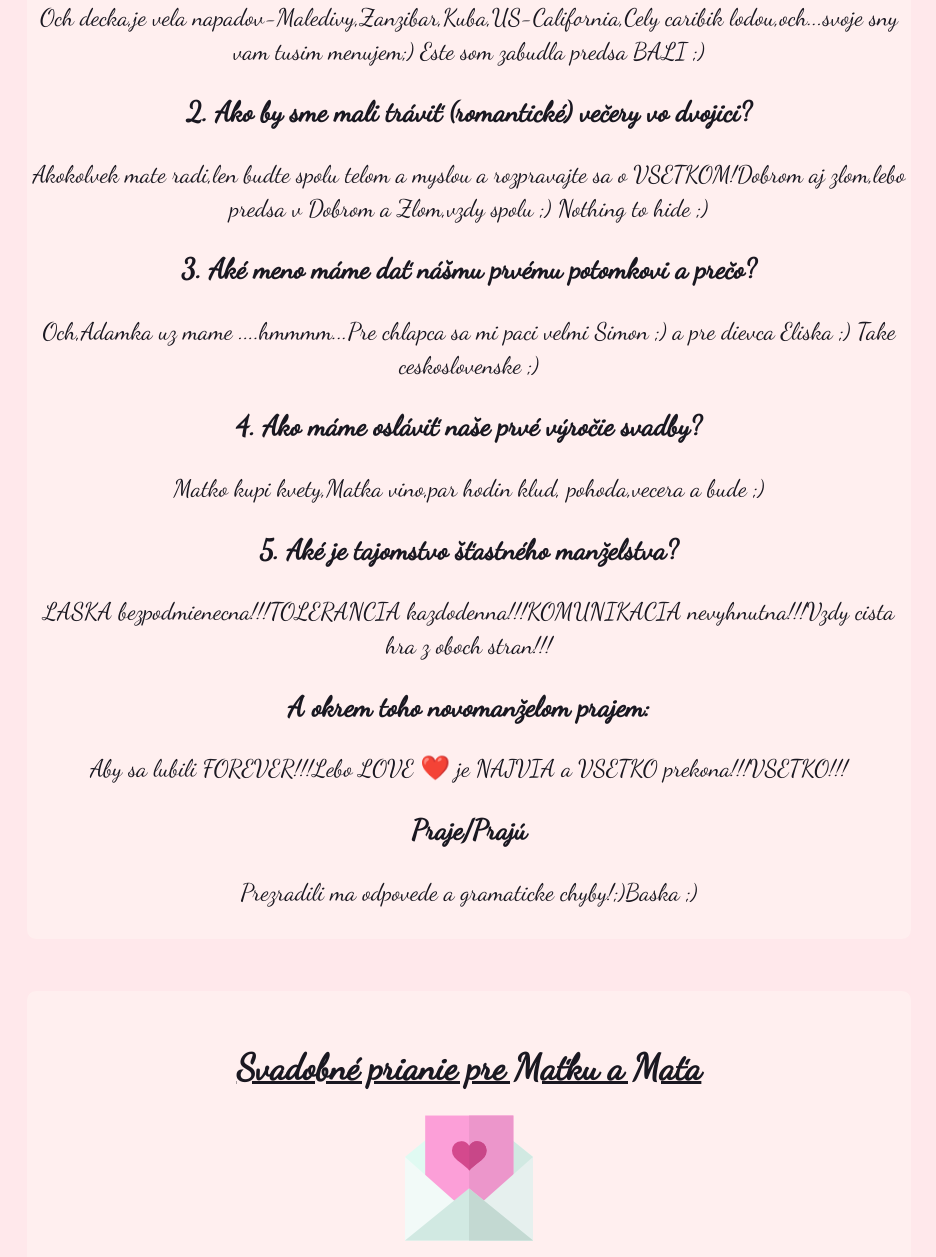
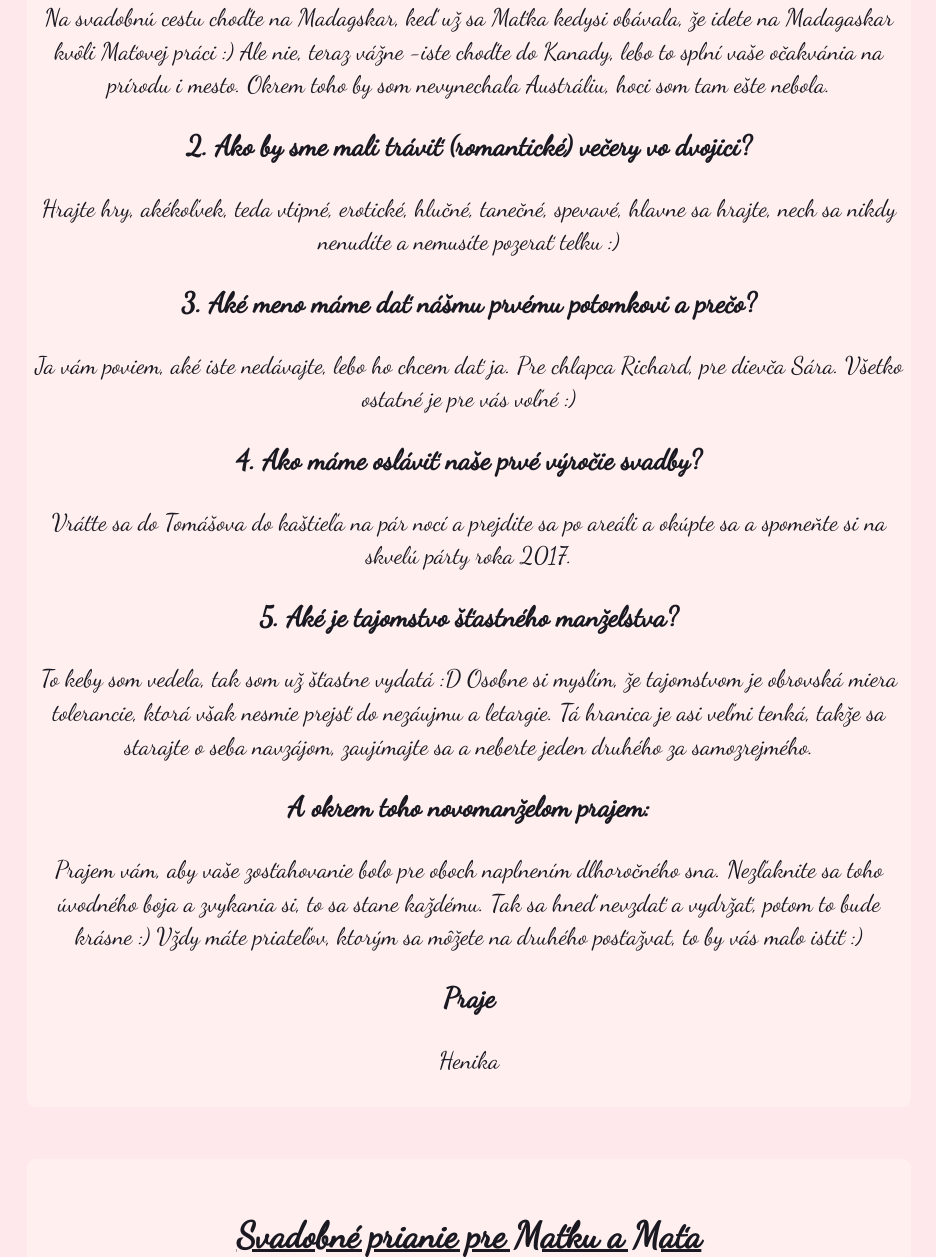
Before and after one commit to czertbytes/matka-a-matko, a plain HTML site: page prani/index.html in a window 1280 px wide. Shown: the part 391-1648 px from the top of the page, without its empty margins (171-1107 px from the left). Drawn offline with Linux system fonts and the light colour scheme.

Commit message:
add henika

```diff
--- a/prani/index.html
+++ b/prani/index.html
@@ -56,6 +56,25 @@
         <h2>Svadobné prianie pre Maťku a Maťa</h2>
         <img src="./wedding-invitation.png">
         <h3>1. Kam máme vyraziť na svadobnú cestu a ktoré miesto na svete si nemáme nechať ujsť?</h3>
+        <span>Na svadobnú cestu choďte na Madagskar, keď už sa Maťka kedysi obávala, že idete na Madagaskar kvôli Maťovej práci :) Ale nie, teraz vážne -iste choďte do Kanady, lebo to splní vaše očakvánia na prírodu i mesto. Okrem toho by som nevynechala Austráliu, hoci som tam ešte nebola.</span>
+        <h3>2. Ako by sme mali tráviť (romantické) večery vo dvojici?</h3>
+        <span>Hrajte hry, akékoľvek, teda vtipné, erotické, hlučné, tanečné, spevavé, hlavne sa hrajte, nech sa nikdy nenudíte a nemusíte pozerať telku :)</span>
+        <h3>3. Aké meno máme dať nášmu prvému potomkovi a prečo?</h3>
+        <span>Ja vám poviem, aké iste nedávajte, lebo ho chcem dať ja. Pre chlapca Richard, pre dievča Sára. Všetko ostatné je pre vás voľné :)</span>
+        <h3>4. Ako máme osláviť naše prvé výročie svadby?</h3>
+        <span>Vráťte sa do Tomášova do kaštieľa na pár nocí a prejdite sa po areáli a okúpte sa a spomeňte si na skvelú párty roka  2017.</span>
+        <h3>5. Aké je tajomstvo šťastného manželstva?</h3>
+        <span>To keby som vedela, tak som už šťastne vydatá :D Osobne si myslím, že tajomstvom je obrovská miera tolerancie, ktorá však nesmie prejsť do nezáujmu a letargie. Tá hranica je asi veľmi tenká, takže sa starajte o seba navzájom, zaujímajte sa a neberte jeden druhého za samozrejmého.</span>
+        <h3>A okrem toho novomanželom prajem:</h3>
+        <span>Prajem vám, aby vaše zosťahovanie bolo pre oboch naplnením dlhoročného sna. Nezľaknite sa toho úvodného boja a zvykania si, to sa stane každému. Tak sa hneď nevzdať a vydržať, potom to bude krásne :) Vždy máte priateľov, ktorým sa môžete na druhého posťažvat, to by vás malo istiť :)</span>
+        <h3>Praje</h3>
+        <span class="praju">Henika</span>
+    </div>
+
+    <div class="container">
+        <h2>Svadobné prianie pre Maťku a Maťa</h2>
+        <img src="./wedding-invitation.png">
+        <h3>1. Kam máme vyraziť na svadobnú cestu a ktoré miesto na svete si nemáme nechať ujsť?</h3>
         <span>Och decka,je vela napadov-Maledivy,Zanzibar,Kuba,US-California,Cely caribik lodou,och...svoje sny vam tusim menujem;) Este som zabudla predsa BALI ;)</span>
         <h3>2. Ako by sme mali tráviť (romantické) večery vo dvojici?</h3>
         <span>Akokolvek mate radi,len budte spolu telom a myslou a rozpravajte sa o VSETKOM!Dobrom aj zlom,lebo predsa v Dobrom a Zlom,vzdy spolu ;) Nothing to hide ;)</span>
@@ -67,7 +86,7 @@
         <span>LASKA bezpodmienecna!!!TOLERANCIA kazdodenna!!!KOMUNIKACIA nevyhnutna!!!Vzdy cista hra z oboch stran!!!</span>
         <h3>A okrem toho novomanželom prajem:</h3>
         <span>Aby sa lubili FOREVER!!!Lebo LOVE ❤️ je NAJVIA a VSETKO prekona!!!VSETKO!!!</span>
-        <h3>Praje/Prajú</h3>
+        <h3>Praje</h3>
         <span class="praju">Prezradili ma odpovede a gramaticke chyby!;)Baska ;)</span>
     </div>
 
@@ -86,7 +105,7 @@
         <span>Nikdy to nevzdat a prijať toho druhého takého aký(á) je, so všetkými dobrými a zlými vlastnosťami :) (ale veľa o tom neviem, zatiaľ  je to len teória :)))</span>
         <h3>A okrem toho novomanželom prajem:</h3>
         <span>Všetko šťastie a lásku sveta!!! :*</span>
-        <h3>Praje/Prajú</h3>
+        <h3>Praje</h3>
         <span class="praju">Veronika Berkešová</span>
     </div>
 
@@ -105,7 +124,7 @@
         <span>nemôžem to posúdiť podľa seba ale myslím, že vzájomný rešpekt a pochopenie a povzbudenie</span>
         <h3>A okrem toho novomanželom prajem:</h3>
         <span>Prajeme Vám veľa veľa lásky, aby ste sa mali radi ako do teraz, hádam aj viac, veľa radosti zo života, úspechov, detí ako smetí :)</span>
-        <h3>Praje/Prajú</h3>
+        <h3>Prajú</h3>
         <span class="praju">Adriana a Peťo čoskoro Matyášoví :)</span>
     </div>
 
```
